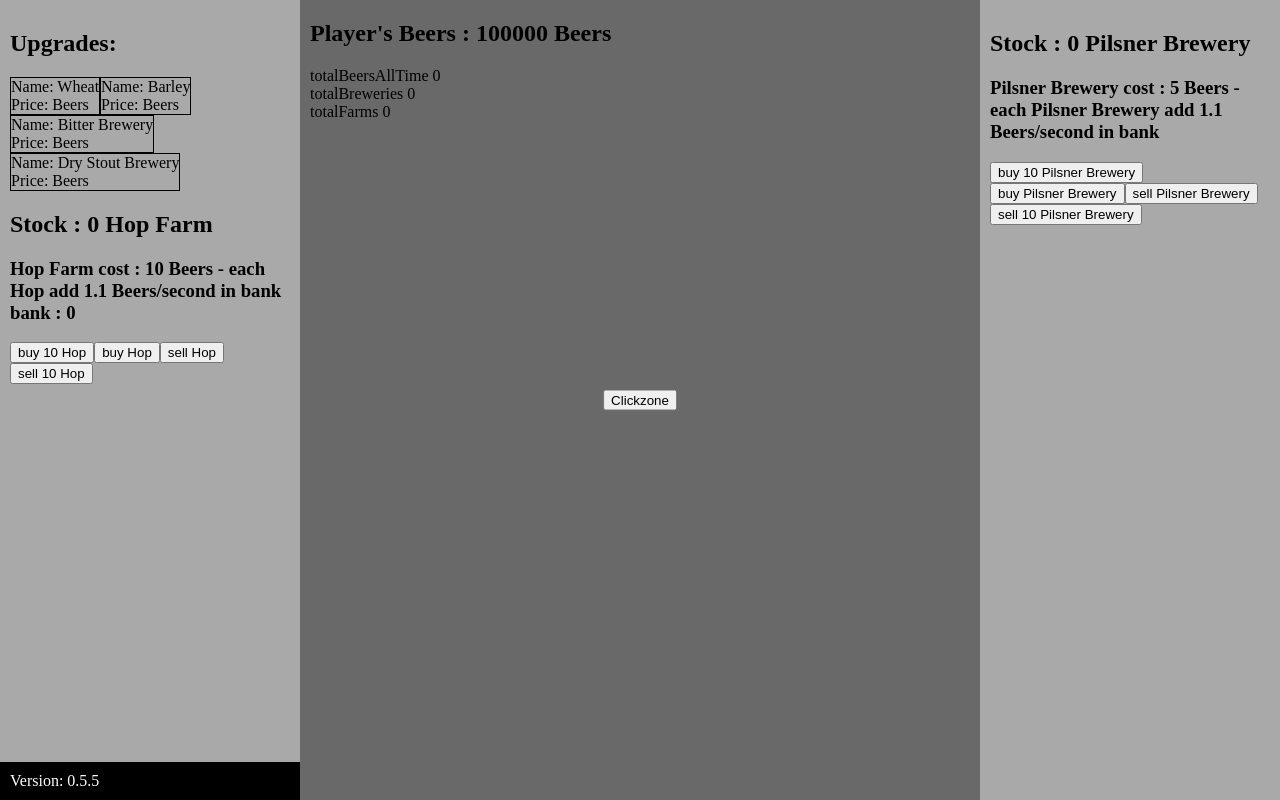
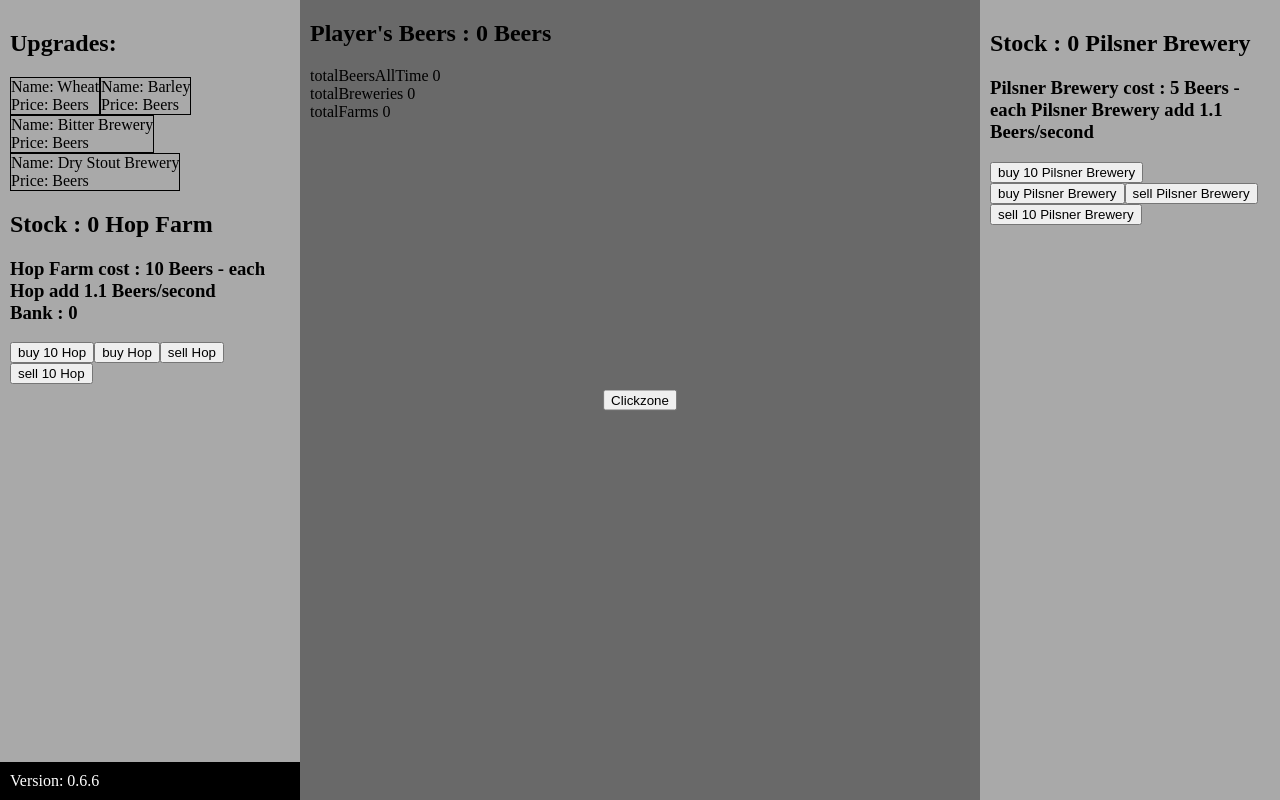
Before and after one commit to emmanuel-franc/beerclick, an Angular app: page / in a window 1280 px wide. Built offline with nearby package versions, Linux system fonts and the light colour scheme.

Commit message:
debug & math.round

```diff
--- a/package.json
+++ b/package.json
@@ -1,6 +1,6 @@
 {
   "name": "beer-click",
-  "version": "0.5.5",
+  "version": "0.6.6",
   "license": "MIT",
   "angular-cli": {},
   "scripts": {
--- a/src/app/app.component.ts
+++ b/src/app/app.component.ts
@@ -81,6 +81,8 @@ export class AppComponent implements OnInit{
 
       this.player.resources.farms.forEach((farm) => {
         farm.bank.qty += farm.bank.income;
+
+        farm.bank.qty = Math.round((farm.bank.qty * 100) / 100);
       });
     }, 1000);
   }
--- a/src/app/components/item/item.component.html
+++ b/src/app/components/item/item.component.html
@@ -3,11 +3,12 @@
   </span>
 
   <span *ngIf="item.ratio">
-  - each {{item.name}} add {{ 1*item.ratio }} Beers/second in bank
+  - each {{item.name}} add {{ 1*item.ratio }} Beers/second
   </span>
 
   <span *ngIf="item.category === 'Farms'">
-    bank : {{item.bank.qty}}
+    <br>
+    Bank : {{item.bank.qty}}
   </span>
 </h3>
 <button type="button" (click)="buy(item, 10)">buy 10 {{item.name}}</button>
--- a/src/app/components/item/item.component.ts
+++ b/src/app/components/item/item.component.ts
@@ -109,6 +109,8 @@ export class ItemComponent {
       item.price = item.baseCost;
     }
 
+    item.price = Math.round((item.price * 100) / 100);
+
     this.PlayerService.updatePlayer(this.player);
   }
 }
--- a/src/app/services/brewery/brewery.service.ts
+++ b/src/app/services/brewery/brewery.service.ts
@@ -37,12 +37,9 @@ export class BreweryService {
 
   createIncome(player, multiplicator) {
     //check all breweries to calculate income
-    player.resources.income = player.resources.income || 0;
-
     let productionCostArray = [];
 
     player.resources.breweries.forEach((brewery) => {
-
       if(brewery.qty > 0) {
         brewery.productionCost.forEach((productionCost) => {
           //must cast: http://stackoverflow.com/questions/37978528/typescript-type-string-is-not-assignable-to-type
--- a/src/assets/data/data.json
+++ b/src/assets/data/data.json
@@ -4,7 +4,7 @@
       "beers": {
         "name": "Beers",
         "category": "bank",
-        "qty": 100000,
+        "qty": 0,
         "unlocked": true
       },
       "totalBeersAllTime": 0
```
